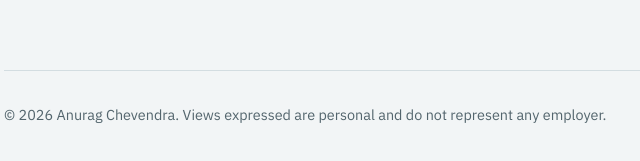
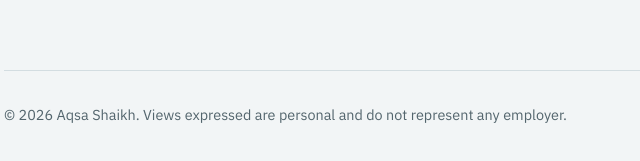
Before and after one commit to wattthefact/Azee, a plain HTML site: page index.html in a window 1280 px wide. Shown: the part 2910-3071 px from the top of the page, 136-776 px from the left. Drawn offline with Linux system fonts and the light colour scheme.

Commit message:
Update index.html

```diff
--- a/index.html
+++ b/index.html
@@ -171,7 +171,7 @@ footer{padding:2rem 0 3rem;color:var(--muted);font-size:.9rem;border-top:1px sol
     </section>
   </main>
 
-  <footer>© 2026 Anurag Chevendra. Views expressed are personal and do not represent any employer.</footer>
+  <footer>© 2026 Aqsa Shaikh. Views expressed are personal and do not represent any employer.</footer>
 </div>
 
 <script>
```
